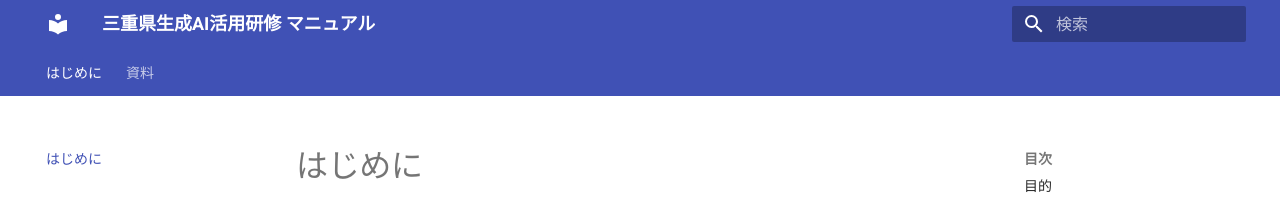
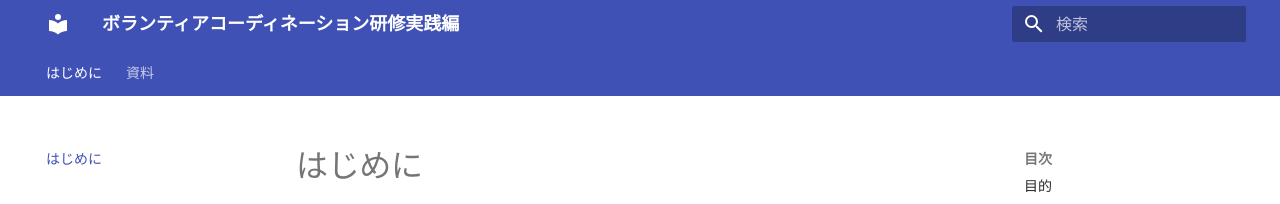
Before and after one commit to bazaarjapan/mie20260113, an MkDocs documentation site: the page built from docs/index.md, in a window 1280 px wide. Shown: the top 204 px of the page. Built offline with MkDocs 1.6.1 and Material for MkDocs 9.7.7, drawn with Linux system fonts in a browser that asks for light colours.

Commit message:
タイトルの変更

```diff
--- a/mkdocs.yml
+++ b/mkdocs.yml
@@ -1,4 +1,4 @@
-site_name: 三重県生成AI活用研修 マニュアル
+site_name: ボランティアコーディネーション研修実践編
 site_description: 公開マニュアル（GitHub Pages）
 site_url: https://bazaarjapan.github.io/mie20260113/
 
```
